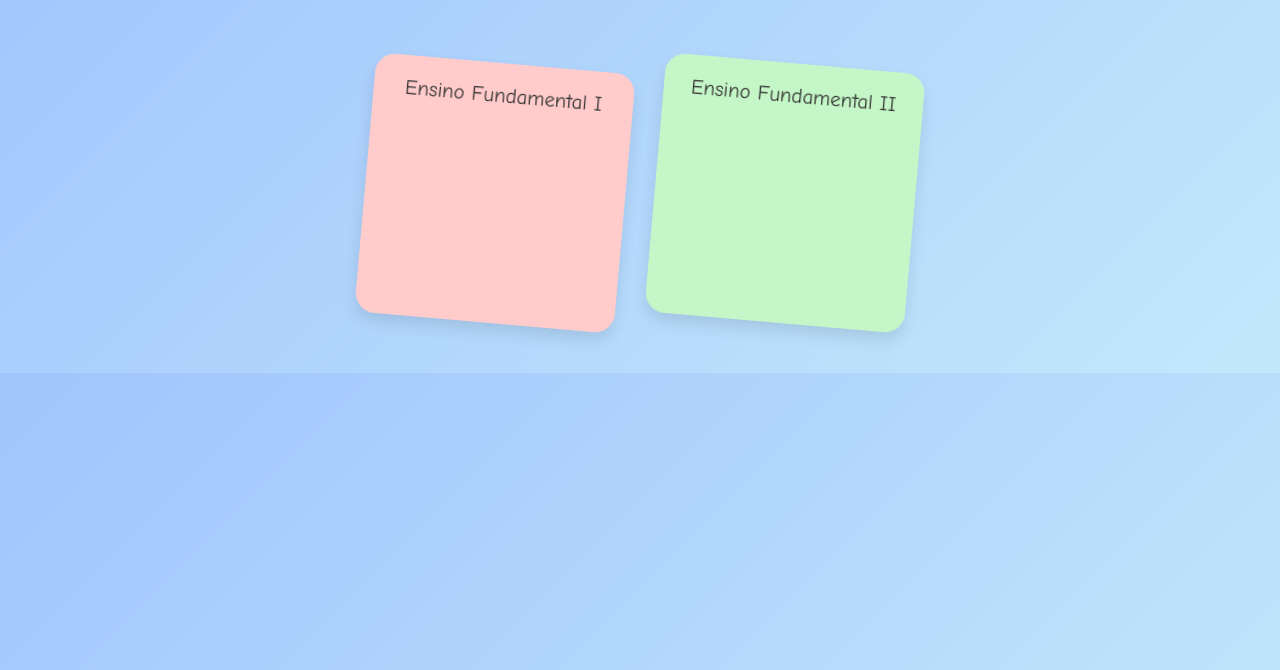
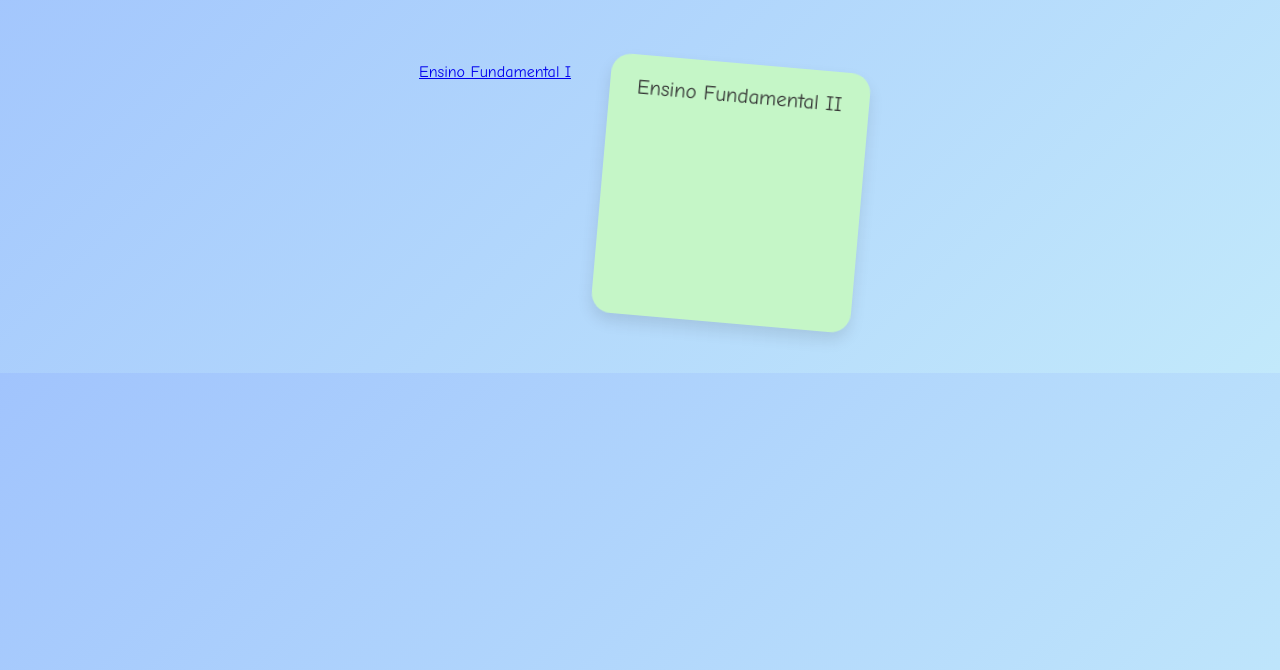
Before and after one commit to Educarte-Jogos/Educarte, a plain HTML site: page alunos/alunos.html in a window 1280 px wide. Shown: the part 130-800 px from the top of the page. Drawn offline with Linux system fonts and the light colour scheme; files that its build step writes are made by us from their sources.

Commit message:
Update alunos.html

```diff
--- a/alunos/alunos.html
+++ b/alunos/alunos.html
@@ -15,7 +15,7 @@
 <main>
   <p>Escolha seu nível:</p>
   <div class="menu-grid">
-    <a class="menu-item" href="fundamental1.html">Ensino Fundamental I</a>
+    <a href="../fundamental1/index.html">Ensino Fundamental I</a>
     <a class="menu-item" href="fundamental2.html">Ensino Fundamental II</a>
   </div>
 </main>
```
